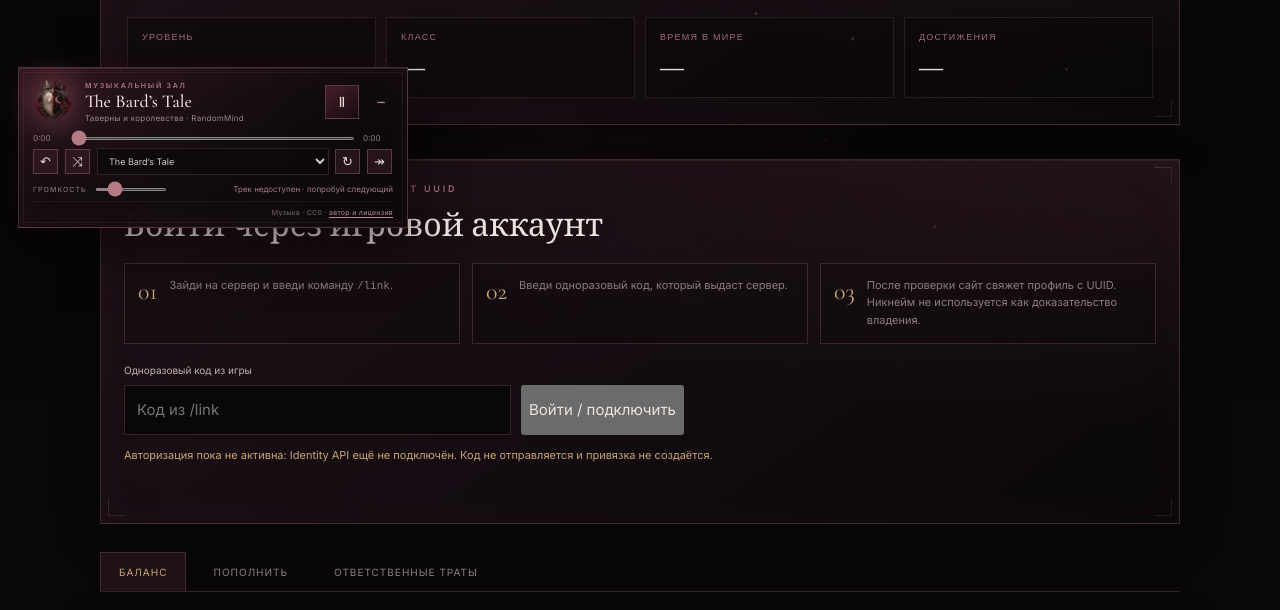
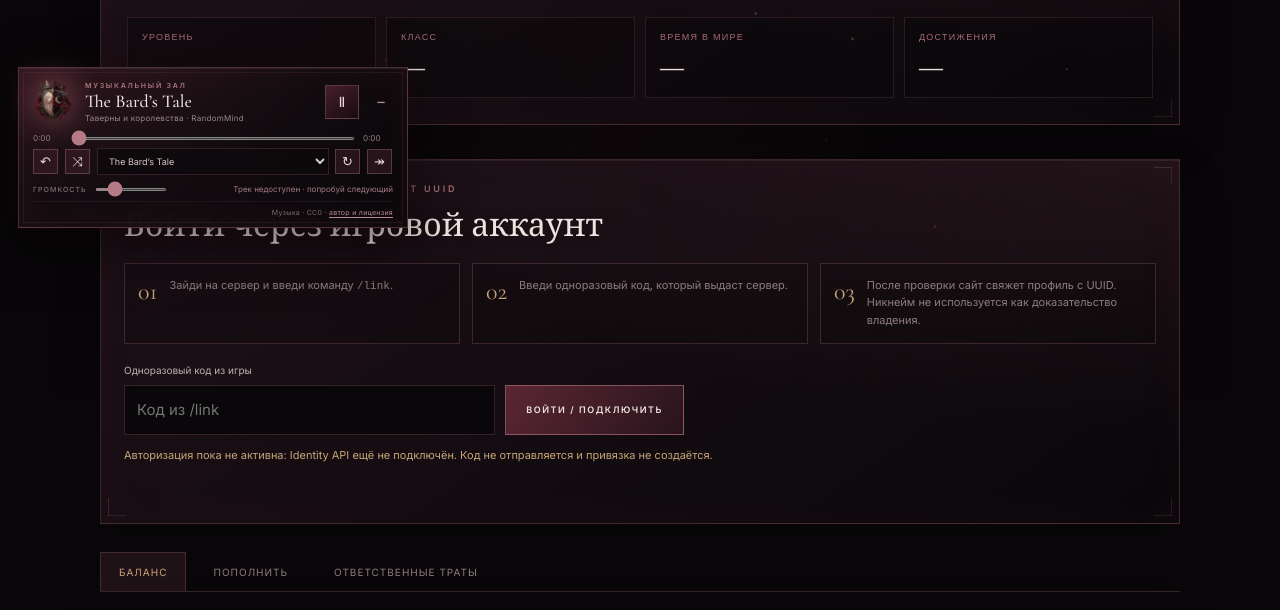
Before and after one commit to hayferdahmer/Raskol-Website, a plain HTML site: page account/index.html in a window 1280 px wide. Shown: the part 554-1164 px from the top of the page. Drawn offline with nearby package versions, Linux system fonts and the light colour scheme.

Commit message:
Load shared commerce component foundation

```diff
--- a/account/index.html
+++ b/account/index.html
@@ -7,6 +7,7 @@
 <link rel="preconnect" href="https://fonts.googleapis.com"><link rel="preconnect" href="https://fonts.gstatic.com" crossorigin>
 <link href="https://fonts.googleapis.com/css2?family=Cormorant+Garamond:wght@400;500;600;700&family=Inter:wght@400;500;600;700&display=swap&subset=cyrillic" rel="stylesheet">
 <link rel="stylesheet" href="../assets/css/tokens.css">
+<link rel="stylesheet" href="../assets/css/components.css">
 <link rel="stylesheet" href="../assets/css/atmosphere.css"><link rel="stylesheet" href="../assets/css/shop.css">
 <link rel="stylesheet" href="../assets/css/brand.css">
 <link rel="stylesheet" href="../assets/css/site-ui.css">
```
